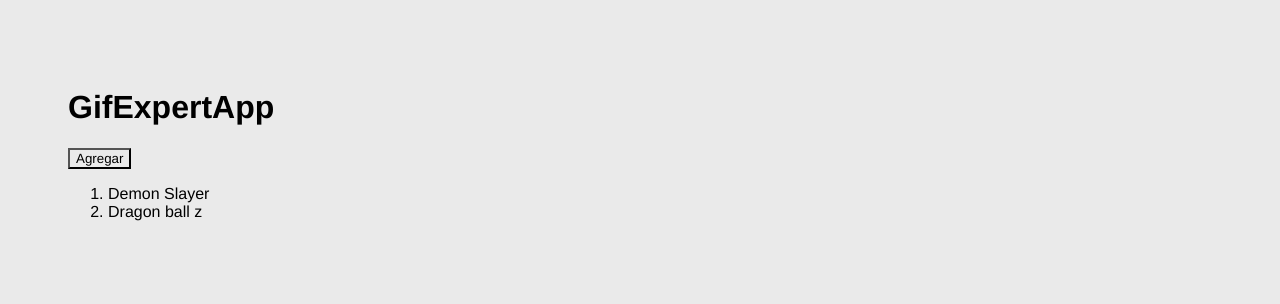
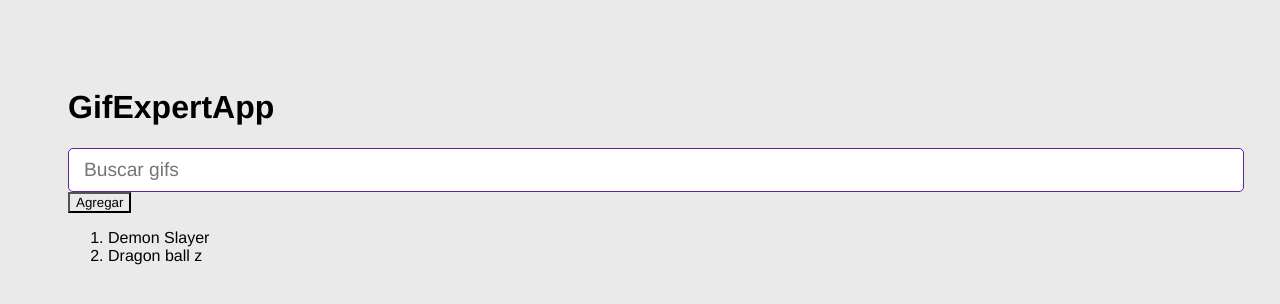
Before and after one commit to VictorLascares/gif-expert-app, a React (Vite) app: page / in a window 1280 px wide. Shown: the top 304 px of the page. Built offline with nearby package versions, Linux system fonts and the light colour scheme.

Commit message:
Agregando componente AddCategory

```diff
--- a/src/GifExpertApp.jsx
+++ b/src/GifExpertApp.jsx
@@ -1,4 +1,5 @@
 import { useState } from "react";
+import AddCategory from "./components/AddCategory";
 
 const GifExpertApp = () => {
     const [categories, setCategories] = useState(['Demon Slayer', 'Dragon ball z']);
@@ -12,7 +13,8 @@ const GifExpertApp = () => {
         <>
             <h1>GifExpertApp</h1>
 
-            <button onClick={ onAddCategory }>Agregar</button>
+            <AddCategory />
+
             <ol>
                 {
                     categories.map(category => <li key={ category } >{ category }</li>)
--- /dev/null
+++ b/src/components/AddCategory.jsx
@@ -0,0 +1,29 @@
+import { useState } from "react";
+
+const AddCategory = () => {
+    const [category, setCategory] = useState('');
+
+    const handleChange = (e) => {
+        setCategory(e.target.value);
+    };
+
+    const handleSubmit = (e) => {
+        e.preventDefault();
+        console.log('Enviando...');
+    };
+
+    return (
+        <form onSubmit={ handleSubmit }>
+            <input
+                type="text"
+                placeholder="Buscar gifs"
+                value={category}
+                onChange={handleChange}
+            />
+
+            <button>Agregar</button>
+        </form>
+    );
+};
+
+export default AddCategory;
```
